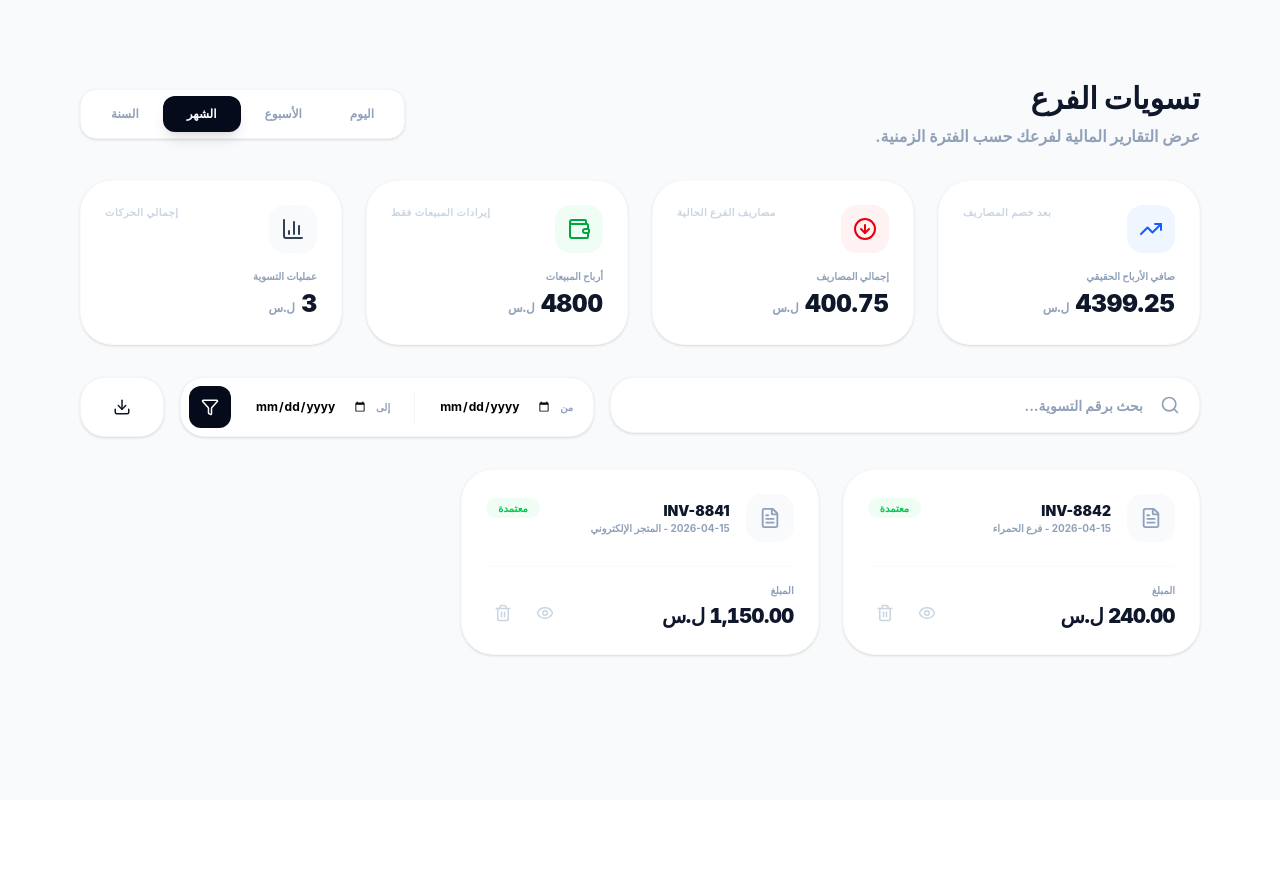
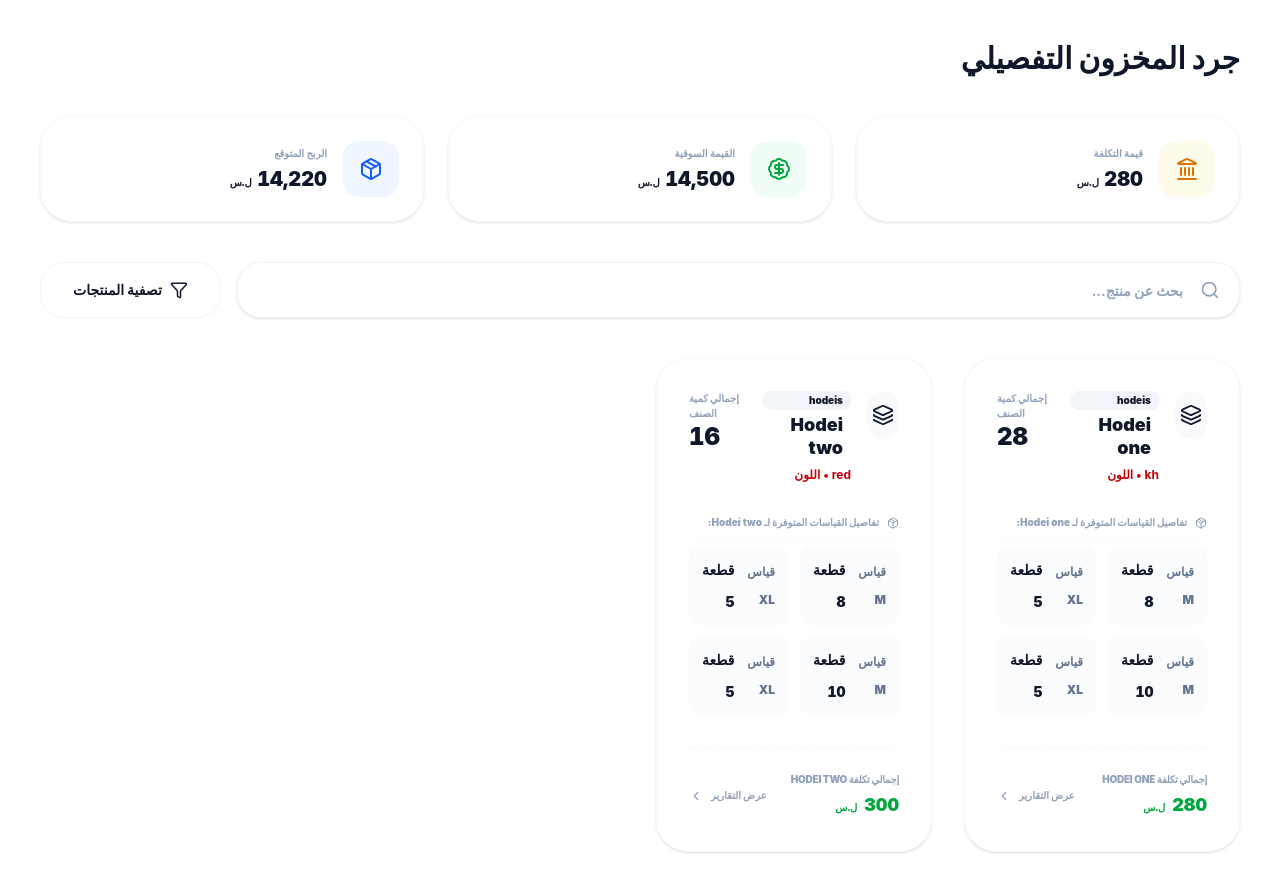
Before and after one commit to maichealalbotrous/matajer-pro-FrontEnd, a React (Vite) app: page / in a window 1280 px wide. Before the commit the page ends 800 px from the top, so only its background shows below. Built offline with nearby package versions, Linux system fonts and the light colour scheme.

Commit message:
implements the inventory page and components

```diff
--- a/src/App.jsx
+++ b/src/App.jsx
@@ -1,5 +1,6 @@
 import './App.css'
 import AdminDashboard from './pages/AdminDashboard/AdminDashboard'
+import Inventory_page from './pages/Inventory/Inventory_page'
 import Settlements_page from './pages/Settlements/Settlements_page'
 
 function App() {
@@ -7,7 +8,7 @@ function App() {
   return (
 
     <>
-    <Settlements_page/>
+    <Inventory_page/>
     </>
   )
 }
--- /dev/null
+++ b/src/components/Admin_component/Inventory/InventoryItemCard/InventoryItemCard.jsx
@@ -0,0 +1,82 @@
+import React from 'react';
+import { Layers, ChevronLeft, Package } from 'lucide-react';
+
+function InventoryItemCard({ items = [] }) {
+  return (
+    <div className="grid grid-cols-1 lg:grid-cols-2 gap-8" dir="rtl">
+      {items.map((item, index) => (
+        <div key={index} className="bg-white rounded-[32px] p-8 border border-slate-50 shadow-sm group hover:shadow-md transition-all">
+
+          {/* Header Section */}
+          <div className="flex justify-between items-start mb-8">
+            <div className="flex items-start gap-4">
+              {/* Icon Box */}
+              <div className="w-8 h-12 bg-slate-50 rounded-2xl flex items-center justify-center text-[#0f172a] group-hover:bg-[#050b1a] group-hover:text-white transition-all shrink-0">
+                <Layers size={22} />
+              </div>
+
+              {/* Title & Info */}
+              <div className="flex flex-col gap-1">
+                  <span className="bg-slate-100 text-[#0f172a] text-[10px] font-black px-2 py-0.5 rounded-lg whitespace-nowrap">
+                    {item.product_name}
+                  </span>
+                <div className="flex items-center gap-2">
+                  <h3 className="text-lg ms-2 font-black text-[#0f172a] leading-tight">
+                    {item.variant_name}
+                  </h3>
+                </div>
+                {/* تم تعديل mt-11 لضمان تناسق التصميم مع بقاء الخط العريض */}
+                <p className="text-xs text-red-700 font-bold mt-1">
+                  {item.color} • اللون
+                </p>
+              </div>
+            </div>
+
+            {/* Total Quantity Badge */}
+            <div className="text-left">
+              <span className="text-[10px] font-black text-slate-400 block mb-1">إجمالي كمية الصنف</span>
+              <span className="text-2xl font-black text-[#0f172a] tabular-nums leading-none">
+                {item.total_group_qty}
+              </span>
+            </div>
+          </div>
+
+          {/* Sizes Breakdown Section */}
+          <div className="space-y-3 mb-8">
+            <p className="text-[10px] font-black text-slate-400 mb-2 border-b border-slate-50 pb-2 flex items-center gap-2">
+              <Package size={12} /> تفاصيل القياسات المتوفرة لـ {item.variant_name}:
+            </p>
+            <div className="grid grid-cols-2 gap-3">
+              {item.sizes_details.map((size, sIdx) => (
+                <div key={sIdx} className="flex justify-between items-center bg-slate-50/50 p-3 rounded-xl border border-slate-50 hover:bg-white hover:border-slate-100 transition-colors">
+                  <span className="text-xs font-black text-slate-500 uppercase"><p className=' mb-3'>قياس</p> {size.size}</span>
+                  <span className="text-sm font-black text-[#0f172a] tabular-nums"> <p className=' mb-3'>قطعة</p> {size.quantity} </span>
+                </div>
+              ))}
+            </div>
+          </div>
+
+          {/* Footer Section: Costs & Actions */}
+          <div className="pt-6 border-t border-dashed border-slate-100 flex justify-between items-center">
+            <div>
+              <span className="text-[10px] font-black text-slate-400 block mb-1 uppercase tracking-tight">
+                إجمالي تكلفة {item.variant_name}
+              </span>
+              <span className="text-lg font-black text-green-600 tabular-nums">
+                {item.total_group_cost} <small className="text-[10px] mr-0.5">ل.س</small>
+              </span>
+            </div>
+
+            <button className="flex items-center gap-2 text-[10px] font-black text-slate-400 hover:text-[#0f172a] transition-colors group/btn">
+              عرض التقارير
+              <ChevronLeft size={14} className="group-hover/btn:-translate-x-1 transition-transform" />
+            </button>
+          </div>
+
+        </div>
+      ))}
+    </div>
+  );
+}
+
+export default InventoryItemCard;
--- /dev/null
+++ b/src/components/Admin_component/Inventory/InventoryManager/InventoryManager.jsx
@@ -0,0 +1,73 @@
+import React from 'react';
+
+import { Search, Filter } from 'lucide-react';
+import InventoryStats from '../InventoryStats/InventoryStats';
+import MyInput from '@/components/MyInput/MyInput';
+import InventoryItemCard from '../InventoryItemCard/InventoryItemCard';
+
+ const testinventoryData = {
+    statistics: {
+      total_inventory_cost: 280,
+      total_inventory_market: 14500,
+      potential_profit: 14220
+    },
+    items: [
+      {
+        product_name: "hodeis",
+        variant_name: "Hodei one",
+        color: "kh",
+        total_group_qty: 28,
+        total_group_cost: 280,
+        sizes_details: [
+          { size: "m", quantity: 8 },
+          { size: "xL", quantity: 5 },
+          { size: "m", quantity: 10 },
+          { size: "xL", quantity: 5 }
+        ]
+      },
+      {
+           product_name: "hodeis",
+        variant_name: "Hodei two",
+        color: "red",
+        total_group_qty: 16,
+        total_group_cost: 300,
+        sizes_details: [
+          { size: "m", quantity: 8 },
+          { size: "xL", quantity: 5 },
+          { size: "m", quantity: 10 },
+          { size: "xL", quantity: 5 }
+        ]
+      }
+    ]
+  };
+
+function InventoryManager({ inventoryData = testinventoryData }) {
+
+  return (
+    <div className="p-4 md:p-10 max-w-7xl mx-auto space-y-10" dir="rtl">
+      <div className="flex justify-between items-center">
+        <h1 className="text-3xl font-black text-[#0f172a]">جرد المخزون التفصيلي</h1>
+      </div>
+
+      <InventoryStats stats={inventoryData.statistics} />
+
+      <div className="flex flex-col md:flex-row gap-4 items-end">
+        <div className="flex-1">
+          <MyInput
+            placeholder="بحث عن منتج..."
+            Icon={<Search size={20} />}
+          />
+        </div>
+        <button className="h-14 bg-white px-8 rounded-[24px] border border-slate-100 flex items-center gap-2 font-black text-sm text-[#0f172a]">
+          <Filter size={18} /> تصفية المنتجات
+        </button>
+      </div>
+
+      <div className="grid grid-cols-1 lg:grid-cols-2 gap-8">
+          <InventoryItemCard items={inventoryData.items} />
+      </div>
+    </div>
+  );
+}
+
+export default InventoryManager;
--- /dev/null
+++ b/src/components/Admin_component/Inventory/InventoryStats/InventoryStats.jsx
@@ -0,0 +1,30 @@
+import React from 'react';
+import { Package, BadgeDollarSign, Landmark } from 'lucide-react';
+
+function InventoryStats({ stats }) {
+  const cards = [
+    { label: "قيمة التكلفة", value: stats?.total_inventory_cost, icon: <Landmark />, color: "text-amber-600", bg: "bg-amber-50" },
+    { label: "القيمة السوقية", value: stats?.total_inventory_market, icon: <BadgeDollarSign />, color: "text-green-600", bg: "bg-green-50" },
+    { label: "الربح المتوقع", value: stats?.potential_profit, icon: <Package />, color: "text-blue-600", bg: "bg-blue-50" },
+  ];
+
+  return (
+    <div className="grid grid-cols-1 md:grid-cols-3 gap-6">
+      {cards.map((card, i) => (
+        <div key={i} className="bg-white p-6 rounded-[32px] border border-slate-50 shadow-sm flex items-center gap-4">
+          <div className={`w-14 h-14 rounded-2xl ${card.bg} ${card.color} flex items-center justify-center`}>
+            {card.icon}
+          </div>
+          <div>
+            <p className="text-slate-400 font-bold text-[10px] mb-1">{card.label}</p>
+            <h3 className="text-xl font-black text-[#0f172a] tabular-nums">
+              {card.value?.toLocaleString()} <span className="text-[10px]">ل.س</span>
+            </h3>
+          </div>
+        </div>
+      ))}
+    </div>
+  );
+}
+
+export default InventoryStats;
--- /dev/null
+++ b/src/pages/Inventory/Inventory_page.jsx
@@ -0,0 +1,10 @@
+import InventoryManager from '@/components/Admin_component/Inventory/InventoryManager/InventoryManager'
+import React from 'react'
+
+function Inventory_page() {
+  return (
+    <div><InventoryManager/></div>
+  )
+}
+
+export default Inventory_page
```
Also changed, not shown: src/components/Admin_component/Inventory/InventoryManager/lib.jsx (added).
